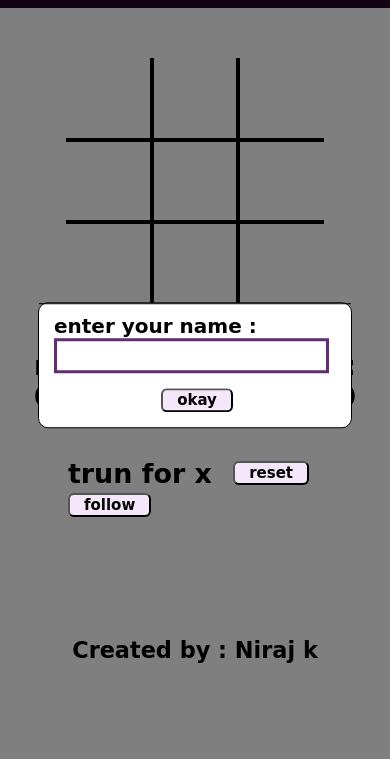
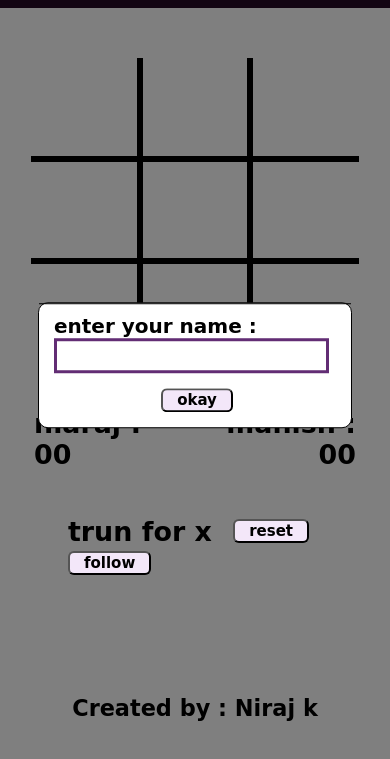
Before and after one commit to manishsolanki1/tic_tac_toe_, a plain HTML site: page index.html in a window 390 px wide. Shown: the part 57-816 px from the top of the page. Drawn offline with nearby package versions, Linux system fonts and the light colour scheme; no server answers; a web font is replaced by a local one.

Commit message:
Update index.html
styling changes

```diff
--- a/index.html
+++ b/index.html
@@ -55,7 +55,7 @@
 	}
 
 	.box {
-		border: 2px solid black;
+		border: 3px solid black;
 		font-size: 8vw;
 		display: flex;
 		justify-content: center;
@@ -163,8 +163,8 @@ font-size: 1.4em;
         font-size: 1.5rem;
     }
     .con {
-        grid-template-rows: repeat(3, 21vw);
-        grid-template-columns: repeat(3, 22vw);
+        grid-template-rows: repeat(3, 26vw);
+        grid-template-columns: repeat(3, 28vw);
     }
 	.gameinfo{
 		margin: 46px 0px;
```
